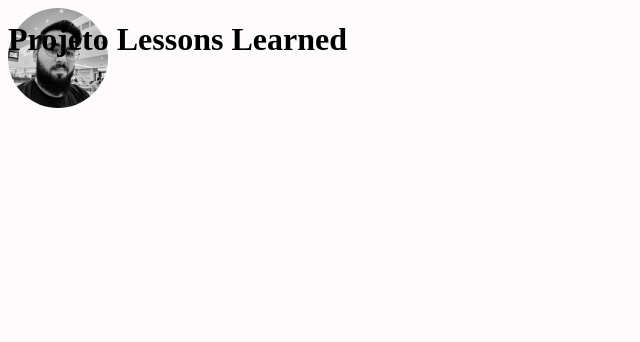
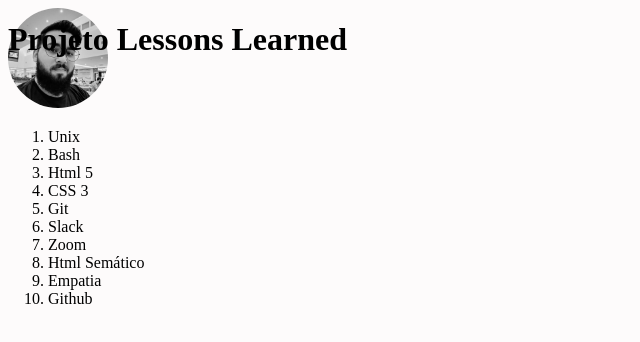
Before and after one commit to Jonas-Paiva/Project-Lessons-Learned, a website: page index.html in a window 1280 px wide. Shown: the whole page, without its empty margins (0-640 px from the left). Drawn offline with Linux system fonts and the light colour scheme.

Commit message:
Quarto requisito

```diff
--- a/index.html
+++ b/index.html
@@ -14,6 +14,18 @@
     </header>
     <article>
         <img id="minha_foto" src="./assets/foto.jpg" alt="foto">
+        <ol id="licoes_aprendidas">
+            <li>Unix</li>
+            <li>Bash</li>
+            <li>Html 5</li>
+            <li>CSS 3</li>
+            <li>Git</li>
+            <li>Slack</li>
+            <li>Zoom</li>
+            <li>Html Semático</li>
+            <li>Empatia</li>
+            <li>Github</li>
+        </ol>
     </article>
 
 
```
